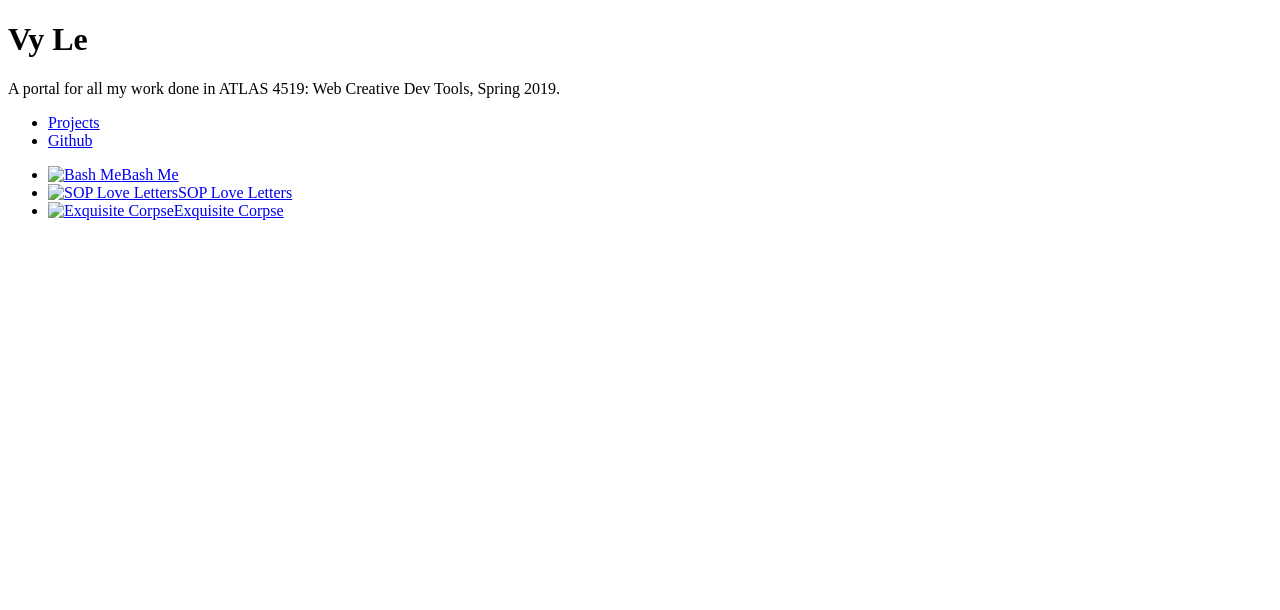
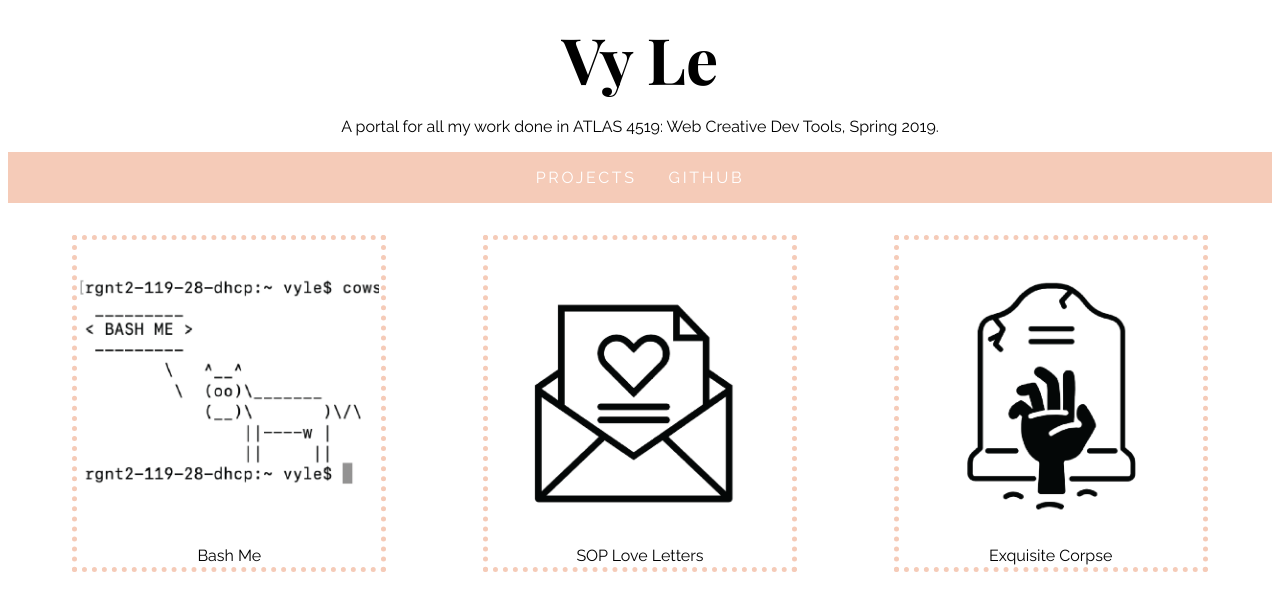
Before and after one commit to sleepvy/dev, a plain HTML site: page index.html in a window 1280 px wide. Drawn offline with nearby package versions, Linux system fonts and the light colour scheme; the site is published under a folder, as on GitHub Pages, so addresses that start at the root find nothing.

Commit message:
fixed links

```diff
--- a/index.html
+++ b/index.html
@@ -4,7 +4,7 @@
 <head>
     <meta charset="UTF-8">
     <title>Vy Le</title>
-    <link rel="stylesheet" href="/scss/portal.css">
+    <link rel="stylesheet" href="scss/portal.css">
     <link href="https://fonts.googleapis.com/css?family=Playfair+Display:400,700|Raleway" rel="stylesheet">
 </head>
 
@@ -22,9 +22,9 @@
 
     <main>
         <ul>
-            <li><a href="bash-me.html"><img src="/img/thumbnails-01.png" alt="Bash Me">Bash Me</a></li>
-            <li><a href="/love-letters/githublove.html"><img src="/img/thumbnails-02.png" alt="SOP Love Letters">SOP Love Letters</a></li>
-            <li><a href="/corpse/index.html"><img src="/img/thumbnails-03.png" alt="Exquisite Corpse">Exquisite Corpse</a></li>
+            <li><a href="bash-me.html"><img src="img/thumbnails-01.png" alt="Bash Me">Bash Me</a></li>
+            <li><a href="love-letters/githublove.html"><img src="img/thumbnails-02.png" alt="SOP Love Letters">SOP Love Letters</a></li>
+            <li><a href="corpse/index.html"><img src="img/thumbnails-03.png" alt="Exquisite Corpse">Exquisite Corpse</a></li>
         </ul>
     </main>
 </body>
```
